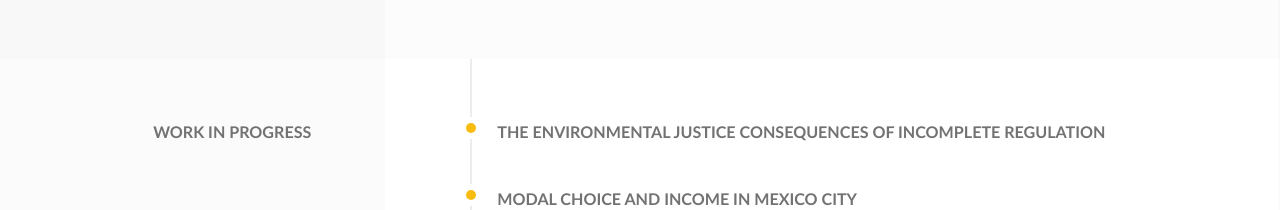
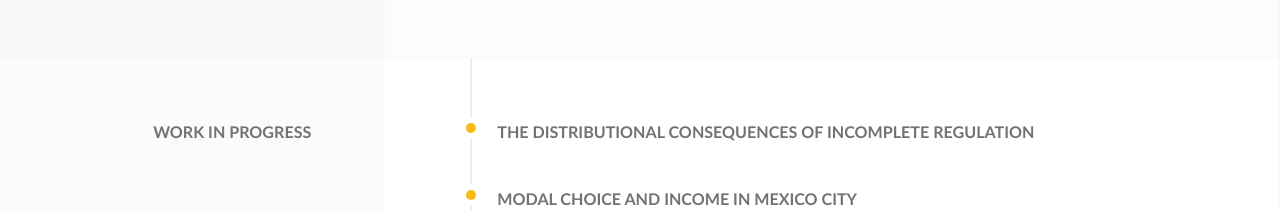
Before and after one commit to hernandezcortes/hernandezcortes.github.io, a plain HTML site: page index.html in a window 1280 px wide. Shown: the part 1640-1850 px from the top of the page. Drawn offline with nearby package versions, Linux system fonts and the light colour scheme.

Commit message:
update cv

```diff
--- a/index.html
+++ b/index.html
@@ -339,7 +339,7 @@
                                             <div class="o-grid">
                                                 <div class="o-grid__col-md-12">
                                                     <h3 class="c-work__heading">
-                                                        The Environmental Justice Consequences of Incomplete Regulation
+                                                        The Distributional Consequences of Incomplete Regulation
                                                     </h3>
                                                 </div>
                                             </div>
```
Also changed, not shown: 1 other file.
